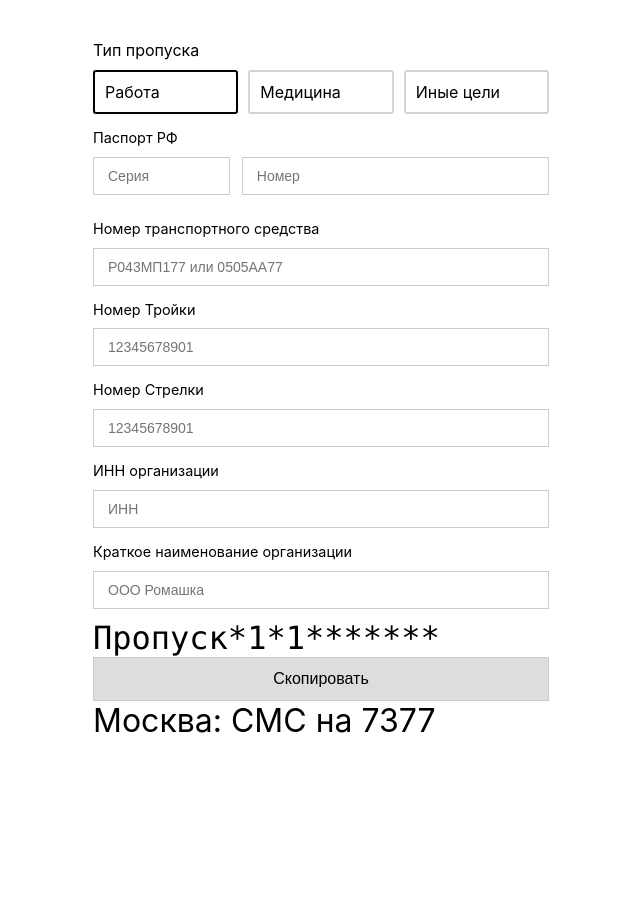
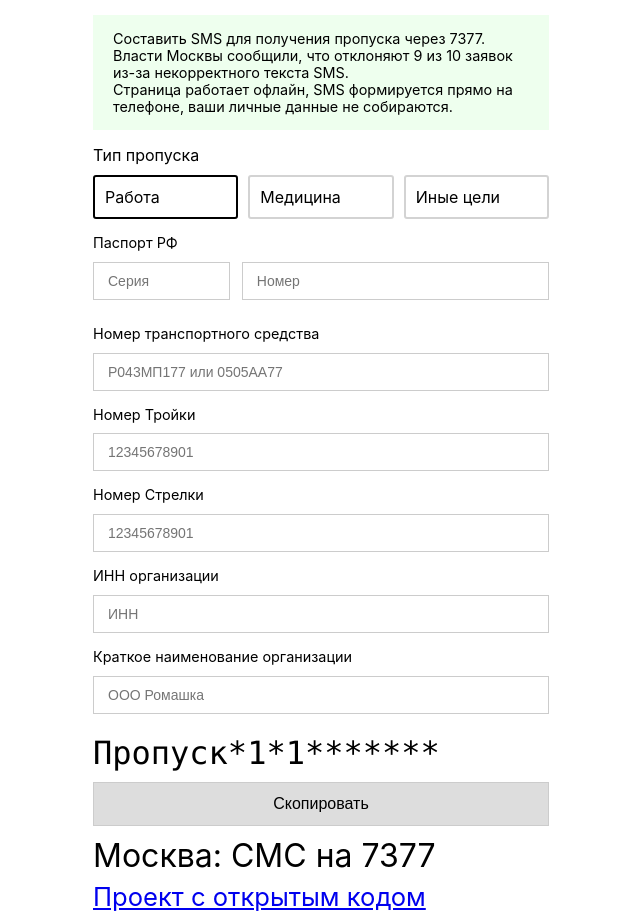
Before and after one commit to vtambourine/smstogo.ru, a React (Create React App) app: page / in a window 1280 px wide. Shown: the whole page, without its empty margins (319-959 px from the left). Before the commit the page ends 800 px from the top, so only its background shows below. Built offline with nearby package versions, Linux system fonts and the light colour scheme.

Commit message:
Styles. Add description. Add github link.

```diff
--- a/public/index.html
+++ b/public/index.html
@@ -44,7 +44,7 @@
     <!--noindex-->
 	<div align="center"><script src="//yastatic.net/es5-shims/0.0.2/es5-shims.min.js"></script>
     <script src="//yastatic.net/share2/share.js"></script>
-    <div class="ya-share2" data-services="vkontakte,facebook,twitter" data-counter=""></div></div>
+    <div class="ya-share2" data-services="vkontakte,facebook,odnoklassniki,twitter" data-counter=""></div></div>
     <!-- Yandex.Metrika counter -->
     <script type="text/javascript" >
        (function(m,e,t,r,i,k,a){m[i]=m[i]||function(){(m[i].a=m[i].a||[]).push(arguments)};
--- a/src/components/App/App.tsx
+++ b/src/components/App/App.tsx
@@ -5,7 +5,6 @@ import "./App.css";
 function App() {
   return (
     <div className="App">
-      <header className="App-header">СМС пропуск</header>
       <div className="App-page">
         <PassGenerator />
       </div>
--- a/src/components/PassGenerator/PassGenerator.css
+++ b/src/components/PassGenerator/PassGenerator.css
@@ -2,10 +2,20 @@
   font-size: 200%;
   font-family: SFMono-Regular, Consolas, Liberation Mono, Menlo, monospace;
   word-break: break-all;
+  margin:10px 0 10px;
+}
+
+.PassGenerator-description {
+    font-size: 90%;
+    background-color: #efe;
+    padding: 15px 20px;
+    display: block;
+	margin: 15px 0 15px;
 }
 
 .PassGenerator-smsNumber {
   font-size: 200%;
+  margin:10px 0 10px;
 }
 
 .PassGenerator-copy {
@@ -15,3 +25,6 @@
   font-size: 16px;
   padding: 12px;
 }
+.PassGenerator-projectLink {
+    font-size: 80%;
+}
--- a/src/components/PassGenerator/PassGenerator.tsx
+++ b/src/components/PassGenerator/PassGenerator.tsx
@@ -16,6 +16,8 @@ export function PassGenerator() {
 
   return (
     <div className="PassGenerator">
+      <div className="PassGenerator-description">Cоставить SMS для получения пропуска через 7377. Власти Москвы сообщили, что отклоняют 9 из 10 заявок из-за некорректного текста SMS.
+	  <br/>Страница работает офлайн, SMS формируется прямо на телефоне, ваши личные данные не собираются.</div>
       <PassSelector
         onChange={(type) => {
           setPassType(type);
@@ -36,7 +38,8 @@ export function PassGenerator() {
       </div>
       <button className="PassGenerator-copy">Скопировать</button>
       <div className="PassGenerator-smsNumber">
-        <label>Москва: СМС на 7377</label>
+        <label>Москва: СМС на 7377</label><br/>
+        <label className="PassGenerator-projectLink"><a href="https://github.com/vtambourine/smstogo" target="_blank">Проект с открытым кодом</a></label>
       </div>
     </div>
   );
```
